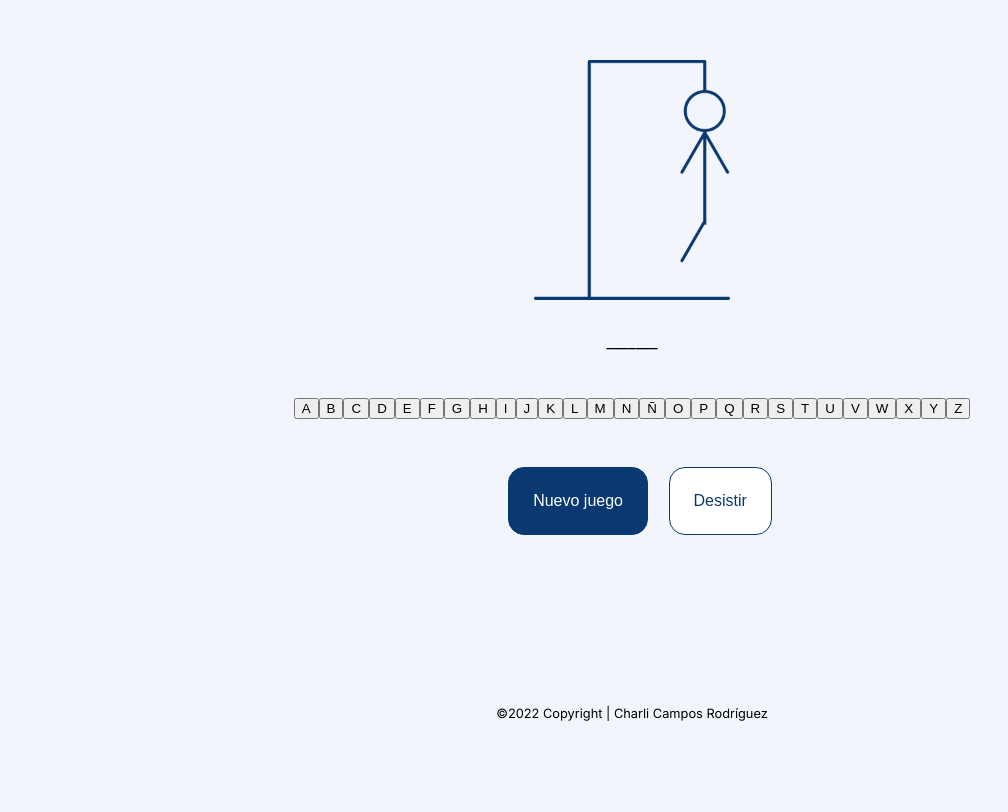
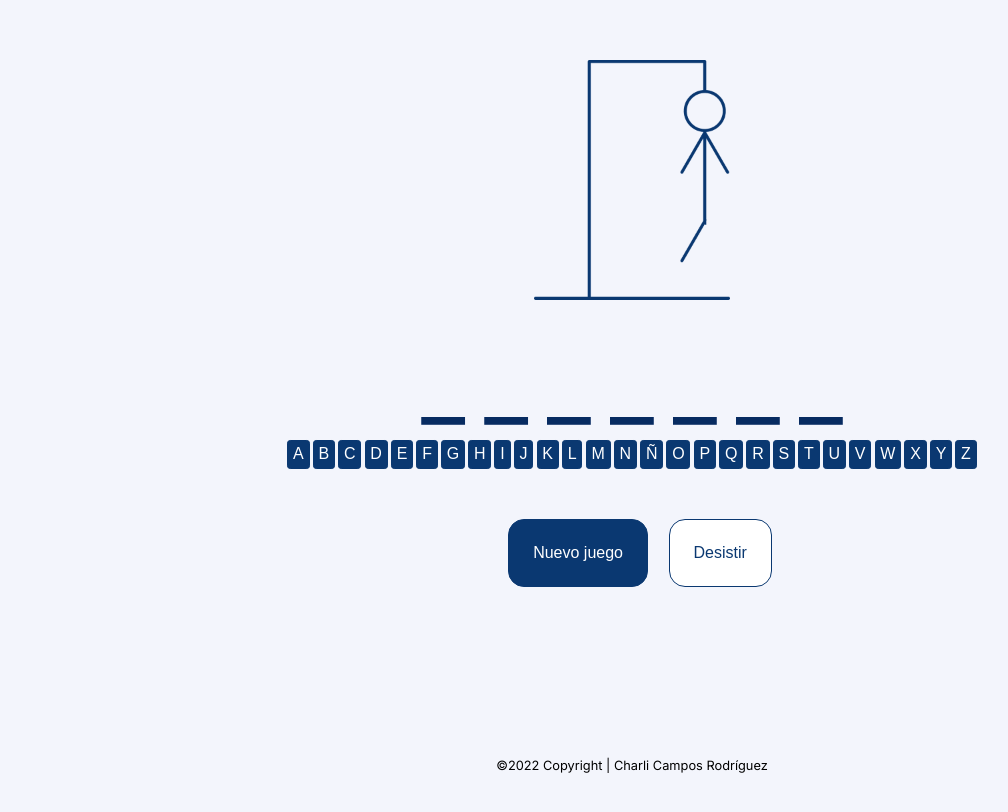
Before and after one commit to charlimexa/desafio_oneoracle2, a plain HTML site: page index.html in a window 1280 px wide. Both pictures are taken after a click on the button "Iniciar juego". Shown: the part 110-922 px from the top of the page, without its empty margins (8-1016 px from the left). Drawn offline with Linux system fonts and the light colour scheme.

Commit message:
Update style.css

```diff
--- a/include/css/style.css
+++ b/include/css/style.css
@@ -94,13 +94,9 @@ footer{
 }
 
 .dvpaad{
-  margin: 0em 0em 3em 0em;
-}
-
-.spse{
   font-size: 6em;
   color: #072b61;
-  text-decoration: underline;
+  letter-spacing: 0.2em;
   margin: 0em 0em 0em 0.2em;
 }
 
@@ -114,9 +110,34 @@ footer{
   margin: 0em 0em 0em 0.5em;
 }
 
+.teclado{
+  margin: 0.5em 0em 0em 0em;
+}
+
+.letra{
+  border: 0.06em solid #0a3871;
+  border-radius: 0.2em;
+  background-color: #0a3871;
+  font-size: 1em;
+  color: #ffffff;
+  margin: 0.1em;
+  padding: 0.3em;
+}
+
+.letra:focus{
+  background-color: #072b61;
+}
+
+.dvmenf{
+  text-align: center;
+  font-size: 2em;
+  font-family: bold;
+  color: #495057;
+  margin: 0em 0em 0.2em 0em;
+}
+
 /* adaptativos */
 @media screen and (min-width:940px){
-
   .cingpal{
     font-size: 2em;
   }
```
